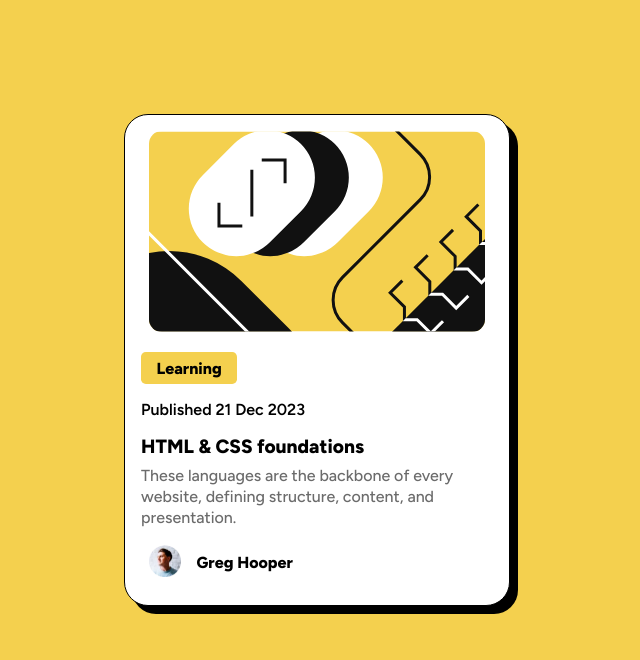
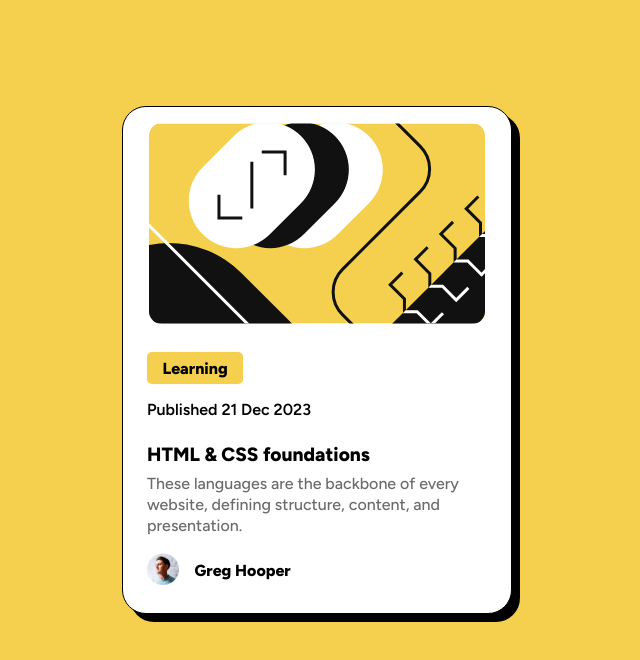
Before and after one commit to MaicolRoma/Card-Blog.github.io, a plain HTML site: page index.html in a window 1280 px wide. Shown: the whole page, without its empty margins (323-963 px from the left). Drawn offline with Linux system fonts and the light colour scheme.

Commit message:
commit-2.0

```diff
--- a/assets/CSS/style.css
+++ b/assets/CSS/style.css
@@ -372,7 +372,7 @@
 
             /*section Published*/
             .Published{
-              padding: 0.5rem;
+              padding: 1rem;
               max-width: 100%;
 
             }
@@ -409,7 +409,7 @@
             .html-foundations{
 
                 padding-right: 0.5rem;
-                padding-left: 0.5rem;
+                padding-left: 1rem;
 
 
             }
```
